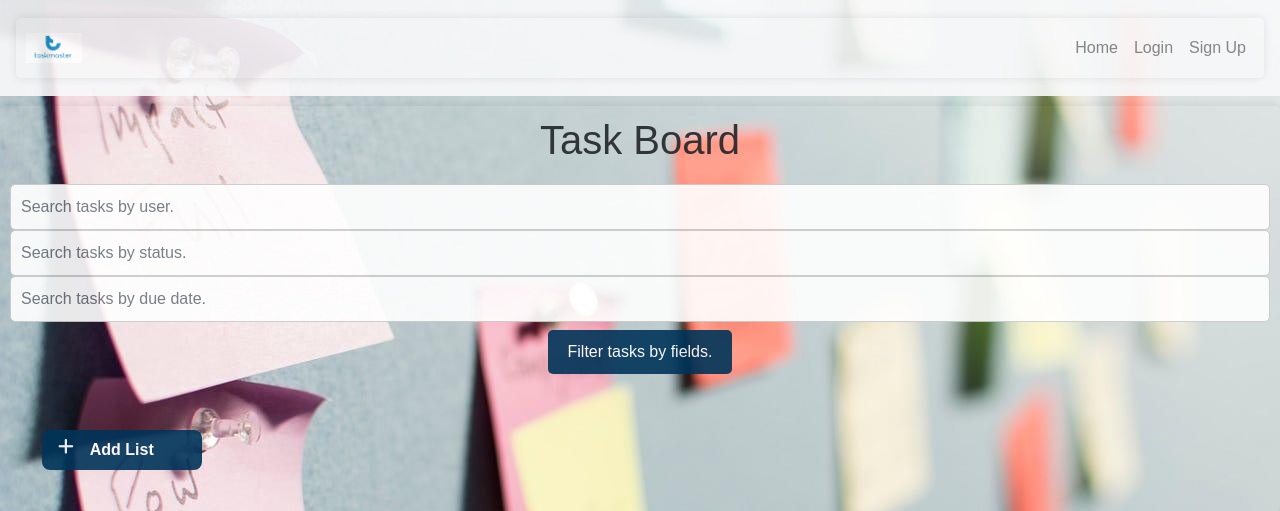
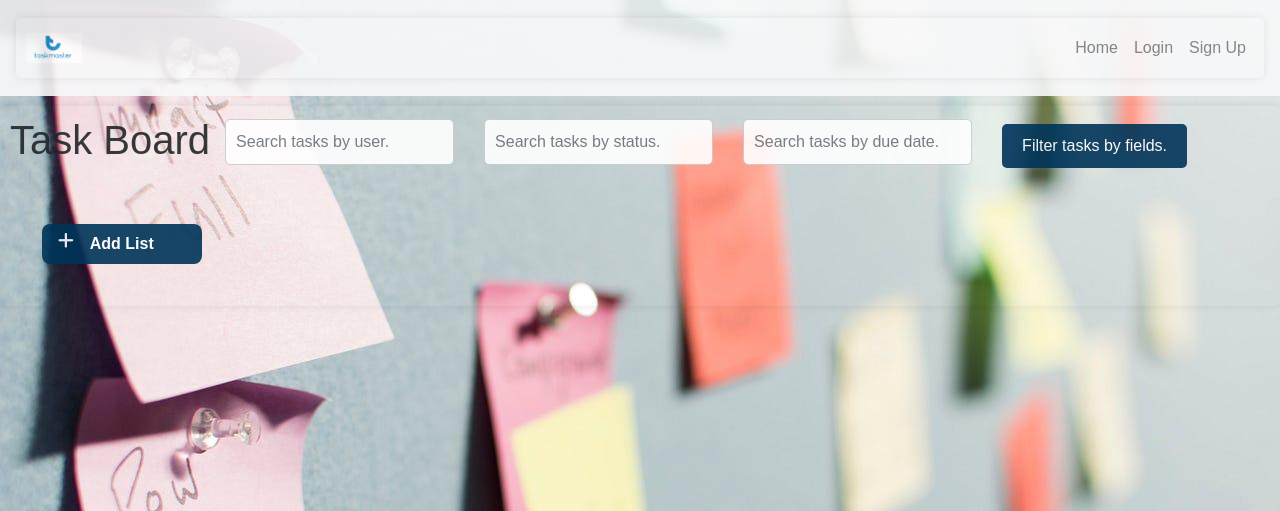
Before and after one commit to Jiske-N/Project-2, a Node server app: template views/board.handlebars in a window 1280 px wide. Shown: the top 511 px of the page. Run offline with Node 20, Linux system fonts and the light colour scheme; the template is opened without the code that fills it, so the values that code supplies are empty; some libraries are stand-ins or nearby versions.

Commit message:
changed the styling of the form

```diff
--- a/views/board.handlebars
+++ b/views/board.handlebars
@@ -3,14 +3,27 @@
 
 <main class="container">
   <header class="header">
-    <h1 class="title">Task Board</h1>
-    <form id="filterTasks">
-      <input type="text" class="form-control" id="taskByUser" placeholder="Search tasks by user.">
-            <input type="text" class="form-control" id="taskByStatus" placeholder="Search tasks by status.">
-                  <input type="text" class="form-control" id="taskByDate" placeholder="Search tasks by due date.">
-      <button type="submit" class="btn btn-primary">Filter tasks by fields.</button>
+    <div class="row g-3 align-items-center">
+      <div class="col-auto">
+        <h1 class="title">Task Board</h1>
+      </div>
+      <form class="row g-3 align-items-center" id="filterTasks">
+        <div class="col-auto">
+          <input type="text" class="form-control" id="taskByUser" placeholder="Search tasks by user.">
+        </div>
+        <div class="col-auto">
+          <input type="text" class="form-control" id="taskByStatus" placeholder="Search tasks by status.">
+        </div>
+        <div class="col-auto">
+          <input type="text" class="form-control" id="taskByDate" placeholder="Search tasks by due date.">
+        </div>
+        <div class="col-auto">
+          <button type="submit" class="btn btn-primary">Filter tasks by fields.</button>
+        </div>
+    </div>
     </form>
   </header>
+
   <div class="flex-row">
     <section class="boards">
       {{!-- {{#each boards}}
```
